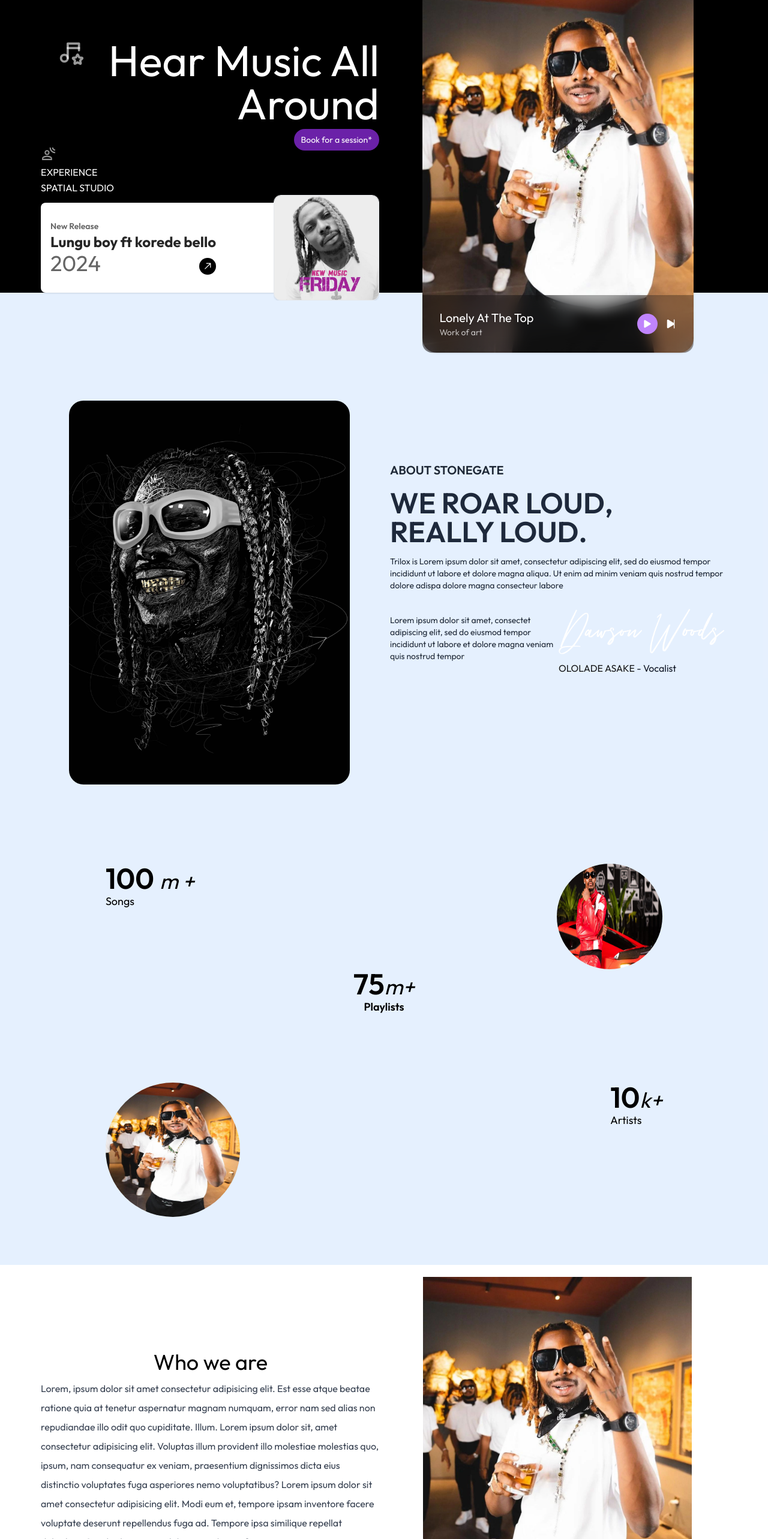
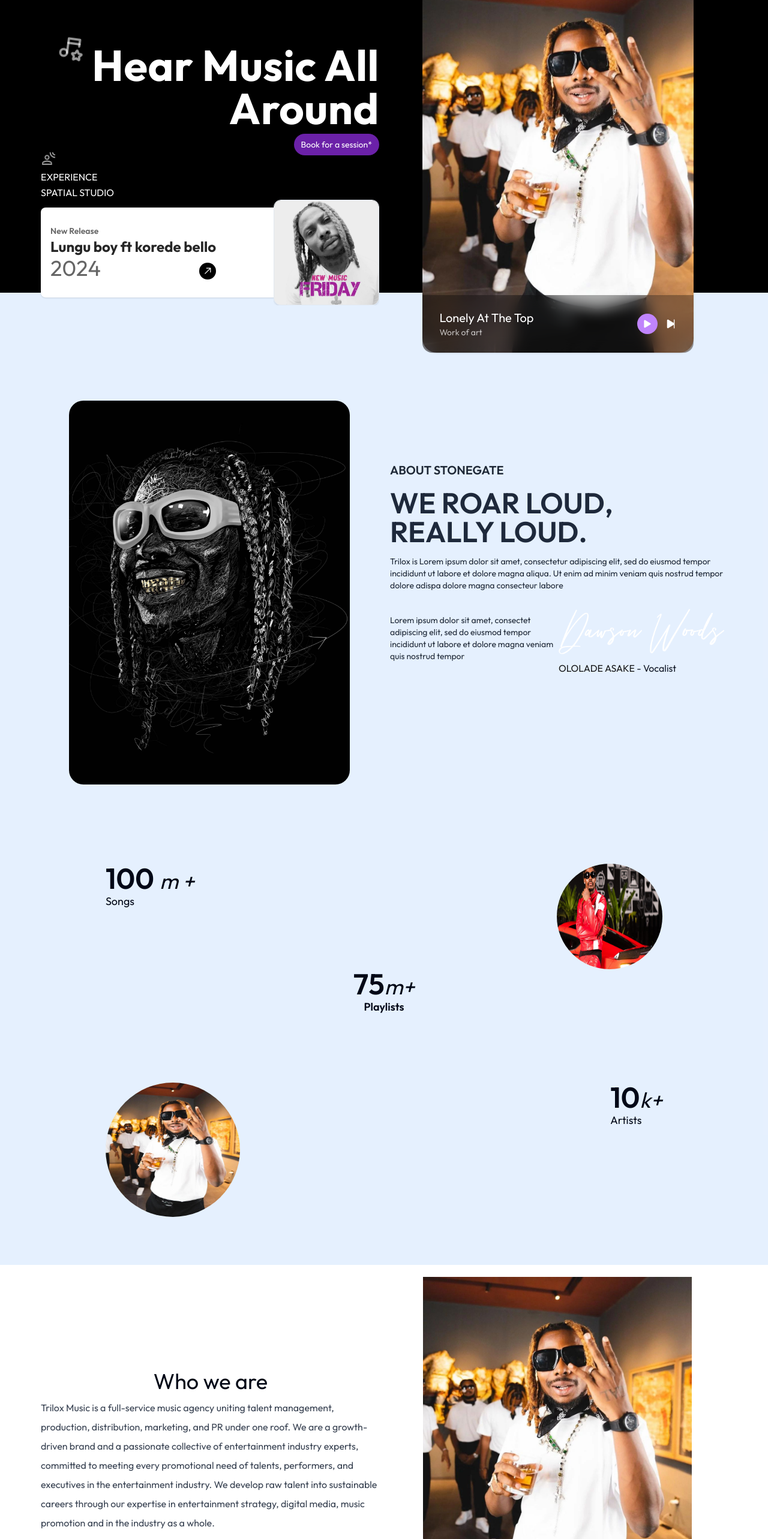
Before and after one commit to oyetunji26/trilox, a Next.js app: page / in a window 1280 px wide. Shown: the part 140-2706 px from the top of the page at 60% size. Built offline with nearby package versions, Linux system fonts and the light colour scheme.

Commit message:
hero ui interaction

```diff
--- a/src/app/globals.css
+++ b/src/app/globals.css
@@ -1,6 +1,72 @@
 @tailwind base;
 @tailwind components;
 @tailwind utilities;
+
+@layer base {
+  :root {
+    --background: 0 0% 100%;
+    --foreground: 222.2 84% 4.9%;
+    --card: 0 0% 100%;
+    --card-foreground: 222.2 84% 4.9%;
+    --popover: 0 0% 100%;
+    --popover-foreground: 222.2 84% 4.9%;
+    --primary: 222.2 47.4% 11.2%;
+    --primary-foreground: 210 40% 98%;
+    --secondary: 210 40% 96.1%;
+    --secondary-foreground: 222.2 47.4% 11.2%;
+    --muted: 210 40% 96.1%;
+    --muted-foreground: 215.4 16.3% 46.9%;
+    --accent: 210 40% 96.1%;
+    --accent-foreground: 222.2 47.4% 11.2%;
+    --destructive: 0 84.2% 60.2%;
+    --destructive-foreground: 210 40% 98%;
+    --border: 214.3 31.8% 91.4%;
+    --input: 214.3 31.8% 91.4%;
+    --ring: 222.2 84% 4.9%;
+    --radius: 0.5rem;
+    --chart-1: 12 76% 61%;
+    --chart-2: 173 58% 39%;
+    --chart-3: 197 37% 24%;
+    --chart-4: 43 74% 66%;
+    --chart-5: 27 87% 67%;
+  }
+
+  .dark {
+    --background: 222.2 84% 4.9%;
+    --foreground: 210 40% 98%;
+    --card: 222.2 84% 4.9%;
+    --card-foreground: 210 40% 98%;
+    --popover: 222.2 84% 4.9%;
+    --popover-foreground: 210 40% 98%;
+    --primary: 210 40% 98%;
+    --primary-foreground: 222.2 47.4% 11.2%;
+    --secondary: 217.2 32.6% 17.5%;
+    --secondary-foreground: 210 40% 98%;
+    --muted: 217.2 32.6% 17.5%;
+    --muted-foreground: 215 20.2% 65.1%;
+    --accent: 217.2 32.6% 17.5%;
+    --accent-foreground: 210 40% 98%;
+    --destructive: 0 62.8% 30.6%;
+    --destructive-foreground: 210 40% 98%;
+    --border: 217.2 32.6% 17.5%;
+    --input: 217.2 32.6% 17.5%;
+    --ring: 212.7 26.8% 83.9%;
+    --chart-1: 220 70% 50%;
+    --chart-2: 160 60% 45%;
+    --chart-3: 30 80% 55%;
+    --chart-4: 280 65% 60%;
+    --chart-5: 340 75% 55%;
+  }
+}
+
+@layer base {
+  * {
+    @apply border-border;
+  }
+  body {
+    @apply bg-background text-foreground;
+  }
+}
 
 body {
   /* color: var(--foreground); */
--- a/src/app/page.tsx
+++ b/src/app/page.tsx
@@ -9,7 +9,7 @@ import Mission from "@/components/About/Mission";
 
 export default function Home() {
   return (
-    <main className="">
+    <main className="bg-grid-white/[0.2]">
       <Hero />
       <About />
       <Numbers />
--- a/src/components/About/Mission.tsx
+++ b/src/components/About/Mission.tsx
@@ -14,9 +14,7 @@ const Mission = () => {
                 {/* <p className='text-3xl my-3 text-center'>Who We are</p> */}
                 <SectionTitle title='Our Mission' otherStyles={'my-2'} />
                 <p className='text-gray-700 leading-loose'>
-                Lorem, ipsum dolor sit amet consectetur adipisicing elit. Est esse atque beatae ratione quia at tenetur aspernatur magnam numquam, error nam sed alias non repudiandae illo odit quo cupiditate. Illum.
-                Lorem ipsum dolor sit, amet consectetur adipisicing elit. Voluptas illum provident illo molestiae molestias quo, ipsum, nam consequatur ex veniam, praesentium dignissimos dicta eius distinctio voluptates fuga asperiores nemo voluptatibus?
-                Lorem ipsum dolor sit amet consectetur adipisicing elit. Modi eum et, tempore ipsam inventore facere voluptate deserunt repellendus fuga ad. Tempore ipsa similique repellat doloribus. Quod soluta saepe dolorem molestiae?
+                  We aim to reshape the music industry by empowering, developing, and promoting independent artists and with the right support systems. We strive to showcase Nigerian and African entertainment culture, beliefs, and heritage to the global stage, therefore bridging the gap between African music and international audiences to create a sustainable career paths for our talents globally.
                 </p>
             </div>
         </div>
--- /dev/null
+++ b/src/components/About/Services.tsx
@@ -0,0 +1,42 @@
+import React from 'react'
+
+const OurServices = () => {
+    // eslint-disable-next-line @typescript-eslint/no-unused-vars
+    const servicesArray = [
+        {
+          img: 'music-distribution.jpg',
+          title: 'Music Distribution',
+          content: 'Our music distribution network ensures your music reaches all major streaming platforms, digital stores, and relevant markets worldwide. We handle everything from release planning to royalty management, making your music accessible to listeners across the globe while maintaining full transparency in revenue tracking.'
+        },
+        {
+          img: 'talent-management.jpg',
+          title: 'Talent Management',
+          content: 'Our talent management approach is focused on the growth and development of artists from the ground up. We provide personalized career guidance, strategic planning, and professional development support to help artists navigate the entertainment industry successfully. Our team works tirelessly to identify opportunities, negotiate deals, and create sustainable career paths that align with each artists unique vision and goals.'
+        },
+        {
+          img: 'public-relations.jpg',
+          title: 'PR (Public Relations)',
+          content: 'Our PR strategies are designed to build and maintain a strong public image for our artists, securing meaningful media coverage, interviews, and features. Through strategic communication and networking, we ensure our artists maintain a strong presence in both traditional and digital media landscapes, enhancing their visibility and industry standing.'
+        },
+        {
+          img: 'music-production.jpg',
+          title: 'Music Production',
+          content: 'Working with experienced producers and sound engineers, we offer professional production support - from songwriting and recording to mixing and mastering. We focus on delivering high-quality, commercially viable music that maintains artistic integrity while appealing to target audiences.'
+        },
+        {
+          img: 'marketing.jpg',
+          title: 'Marketing',
+          content: 'We employ a mix of traditional and digital marketing techniques, including social media management, content creation, campaign planning, and audience targeting. Our marketing geniuses work to create engaging campaigns that connect artists with their target audience and drive measurable results.'
+        },
+        {
+          img: 'artist-branding.jpg',
+          title: 'Artist Branding',
+          content: 'Our branding services encompass visual identity development, social media presence, content strategy, and brand positioning. By developing distinctive and authentic brand identities, we ensure each artist\'s brand aligns with their musical style, personal values, and career objectives, creating a consistent and memorable presence across all platforms.'
+        }
+      ];
+  return (
+    <div>OurServices</div>
+  )
+}
+
+export default OurServices
--- a/src/components/About/WhoWeAre.tsx
+++ b/src/components/About/WhoWeAre.tsx
@@ -12,9 +12,7 @@ const WhoWeAre = () => {
                 {/* <p className='text-3xl my-3 text-center'>Who We are</p> */}
                 <SectionTitle title='Who we are' otherStyles={'my-2'} />
                 <p className='text-gray-700 leading-loose'>
-                Lorem, ipsum dolor sit amet consectetur adipisicing elit. Est esse atque beatae ratione quia at tenetur aspernatur magnam numquam, error nam sed alias non repudiandae illo odit quo cupiditate. Illum.
-                Lorem ipsum dolor sit, amet consectetur adipisicing elit. Voluptas illum provident illo molestiae molestias quo, ipsum, nam consequatur ex veniam, praesentium dignissimos dicta eius distinctio voluptates fuga asperiores nemo voluptatibus?
-                Lorem ipsum dolor sit amet consectetur adipisicing elit. Modi eum et, tempore ipsam inventore facere voluptate deserunt repellendus fuga ad. Tempore ipsa similique repellat doloribus. Quod soluta saepe dolorem molestiae?
+                  Trilox Music is a full-service music agency uniting talent management, production, distribution, marketing, and PR under one roof. We are a growth-driven brand and a passionate collective of entertainment industry experts, committed to meeting every promotional need of talents, performers, and executives in the entertainment industry. We develop raw talent into sustainable careers through our expertise in entertainment strategy, digital media, music promotion and in the industry as a whole.
                 </p>
             </div>
             <div>
--- a/src/components/Hero/index.tsx
+++ b/src/components/Hero/index.tsx
@@ -8,16 +8,30 @@ import { IoPlaySkipForward, IoPlay } from "react-icons/io5";
 import { MdLocalFireDepartment } from "react-icons/md";
 
 import { TbMusicStar } from 'react-icons/tb';
+import { TextGenerateEffect } from "../ui/text-generate-effect";
+import { motion } from 'framer-motion';
 
 const Hero = () => {
+  const words = "Hear Music All Around";
   return (
     <div className='bg-black h-[70vh] text-white section overflow-y-visible max-md:py-40'>
       <div className="grid md:grid-cols-2 items-center gap-4">
         <div className=' text-right -mt-10 leading-relaxed relative'>
         {/* <FaFaceGrinStars size={45} className='absolute top-0 -left-7 text-white/60'/> */}
-        <TbMusicStar size={45} className='absolute top-0 left-7 text-white/60 text-purple-600'/>
+        {/* <TbMusicStar size={45} className='absolute top-0 left-7 text-white/60 text-purple-600'/> */}
+        <motion.div
+      initial={{ rotate: 0 }}
+      animate={{ rotate: 10 }}
+      transition={{ duration: 1, ease: 'easeInOut', repeat: Infinity, reverse: true }}
+      className='absolute top-0 left-7'
+    >
+      <TbMusicStar size={45} className='text-white/60 text-purple-600' />
+    </motion.div>
 
-          <h2 className='text-7xl'>Hear Music All Around</h2>
+          {/* <h2 className='text-7xl text-white'> */}
+            <TextGenerateEffect words={words} className='text-white text-7xl'/>
+
+          {/* </h2> */}
           <div className="flex justify-between">
             <div className='pt-8'>
               {/* <Ribeye /> */}
--- /dev/null
+++ b/src/components/ui/text-generate-effect.tsx
@@ -0,0 +1,63 @@
+"use client";
+import { useEffect } from "react";
+import { motion, stagger, useAnimate } from "framer-motion";
+import { cn } from "@/lib/utils";
+
+export const TextGenerateEffect = ({
+  words,
+  className,
+  filter = true,
+  duration = 0.5,
+}: {
+  words: string;
+  className?: string;
+  filter?: boolean;
+  duration?: number;
+}) => {
+  const [scope, animate] = useAnimate();
+  // eslint-disable-next-line prefer-const
+  let wordsArray = words.split(" ");
+  useEffect(() => {
+    animate(
+      "span",
+      {
+        opacity: 1,
+        filter: filter ? "blur(0px)" : "none",
+      },
+      {
+        duration: duration ? duration : 1,
+        delay: stagger(0.2),
+      }
+    );
+  }, [scope.current]);
+
+  const renderWords = () => {
+    return (
+      <motion.div ref={scope} className="">
+        {wordsArray.map((word, idx) => {
+          return (
+            <motion.span
+              key={word + idx}
+              className="dark:text-white text-white opacity-0 text-7xl"
+              style={{
+                filter: filter ? "blur(10px)" : "none",
+              }}
+            >
+              {word}{" "}
+            </motion.span>
+          );
+        })}
+      </motion.div>
+    );
+  };
+
+  return (
+    <div className={cn("font-bold", className)}>
+      <div className="mt-4">
+        <div className=" dark:text-white text-black text-2xl leading-snug tracking-wide">
+          {renderWords()}
+        </div>
+      </div>
+    </div>
+  );
+};
--- /dev/null
+++ b/src/lib/utils.ts
@@ -0,0 +1,6 @@
+import { type ClassValue, clsx } from "clsx"
+import { twMerge } from "tailwind-merge"
+
+export function cn(...inputs: ClassValue[]) {
+  return twMerge(clsx(inputs))
+}
--- a/tailwind.config.ts
+++ b/tailwind.config.ts
@@ -1,19 +1,81 @@
-import type { Config } from "tailwindcss";
+/* eslint-disable @typescript-eslint/no-require-imports */
+import type { Config } from "tailwindcss"
 
-const config: Config = {
+const config = {
+  darkMode: ["class"],
   content: [
-    "./src/pages/**/*.{js,ts,jsx,tsx,mdx}",
-    "./src/components/**/*.{js,ts,jsx,tsx,mdx}",
-    "./src/app/**/*.{js,ts,jsx,tsx,mdx}",
-  ],
+    './pages/**/*.{ts,tsx}',
+    './components/**/*.{ts,tsx}',
+    './app/**/*.{ts,tsx}',
+    './src/**/*.{ts,tsx}',
+	],
+  prefix: "",
   theme: {
+    container: {
+      center: true,
+      padding: "2rem",
+      screens: {
+        "2xl": "1400px",
+      },
+    },
     extend: {
       colors: {
-        background: "var(--background)",
-        foreground: "var(--foreground)",
+        border: "hsl(var(--border))",
+        input: "hsl(var(--input))",
+        ring: "hsl(var(--ring))",
+        background: "hsl(var(--background))",
+        foreground: "hsl(var(--foreground))",
+        primary: {
+          DEFAULT: "hsl(var(--primary))",
+          foreground: "hsl(var(--primary-foreground))",
+        },
+        secondary: {
+          DEFAULT: "hsl(var(--secondary))",
+          foreground: "hsl(var(--secondary-foreground))",
+        },
+        destructive: {
+          DEFAULT: "hsl(var(--destructive))",
+          foreground: "hsl(var(--destructive-foreground))",
+        },
+        muted: {
+          DEFAULT: "hsl(var(--muted))",
+          foreground: "hsl(var(--muted-foreground))",
+        },
+        accent: {
+          DEFAULT: "hsl(var(--accent))",
+          foreground: "hsl(var(--accent-foreground))",
+        },
+        popover: {
+          DEFAULT: "hsl(var(--popover))",
+          foreground: "hsl(var(--popover-foreground))",
+        },
+        card: {
+          DEFAULT: "hsl(var(--card))",
+          foreground: "hsl(var(--card-foreground))",
+        },
+      },
+      borderRadius: {
+        lg: "var(--radius)",
+        md: "calc(var(--radius) - 2px)",
+        sm: "calc(var(--radius) - 4px)",
+      },
+      keyframes: {
+        "accordion-down": {
+          from: { height: "0" },
+          to: { height: "var(--radix-accordion-content-height)" },
+        },
+        "accordion-up": {
+          from: { height: "var(--radix-accordion-content-height)" },
+          to: { height: "0" },
+        },
+      },
+      animation: {
+        "accordion-down": "accordion-down 0.2s ease-out",
+        "accordion-up": "accordion-up 0.2s ease-out",
       },
     },
   },
-  plugins: [],
-};
-export default config;
+  plugins: [require("tailwindcss-animate")],
+} satisfies Config
+
+export default config
```
Also changed, not shown: package.json (+8 -1 lines), components.json (added), 1 other file (tests, documents, lock files or other folders).
